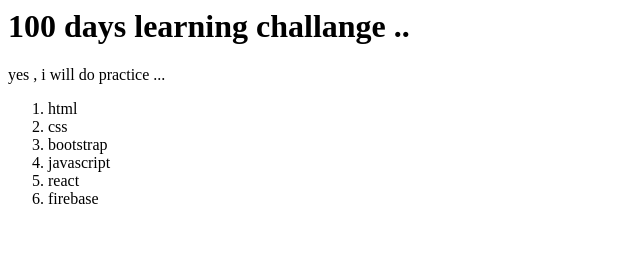
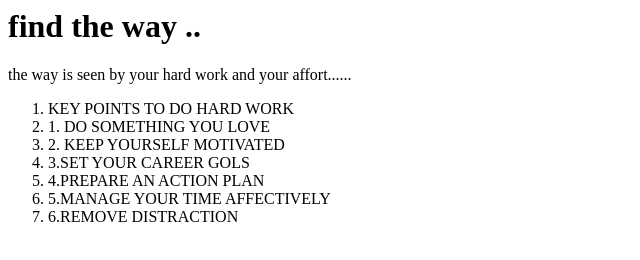
Before and after one commit to sameer1706/amazon, a plain HTML site: page index.html in a window 1280 px wide. Shown: the whole page, without its empty margins (0-640 px from the left). Drawn offline with Linux system fonts and the light colour scheme.

Commit message:
Add files via upload

```diff
--- a/index.html
+++ b/index.html
@@ -1,17 +1,19 @@
 <html>
     <head>
-         <title>amazon-clone</title>
+         <title>sameer-clone</title>
+
     </head>
     <body>
-         <h1>100 days learning challange ..</h1>
-         <p>yes , i will do practice ...</p>
-         <ol>
-           <li>html</li>
-           <li>css</li>
-           <li>bootstrap</li>
-           <li>javascript</li>
-           <li>react</li>
-           <li>firebase</li>
-         </ol>
+        <h1>find the way .. </h1>
+        <p>the way is seen by your hard work and your affort......</p>
+        <ol>
+            <li>KEY POINTS TO DO HARD WORK</li>
+            <li>1. DO SOMETHING YOU LOVE</li>
+            <li>2. KEEP YOURSELF MOTIVATED</li>
+            <li>3.SET YOUR CAREER GOLS</li>
+            <li>4.PREPARE AN ACTION PLAN</li>
+            <li>5.MANAGE YOUR TIME AFFECTIVELY</li>
+            <li>6.REMOVE DISTRACTION</li>
+        </ol>
     </body>
 </html>
```
Also changed, not shown: apj abdul kalam.jpg (added).
